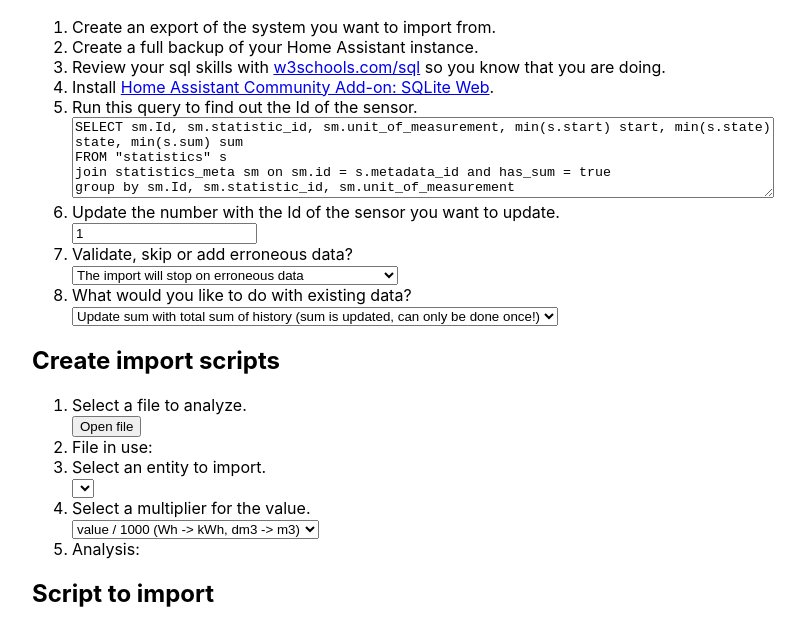
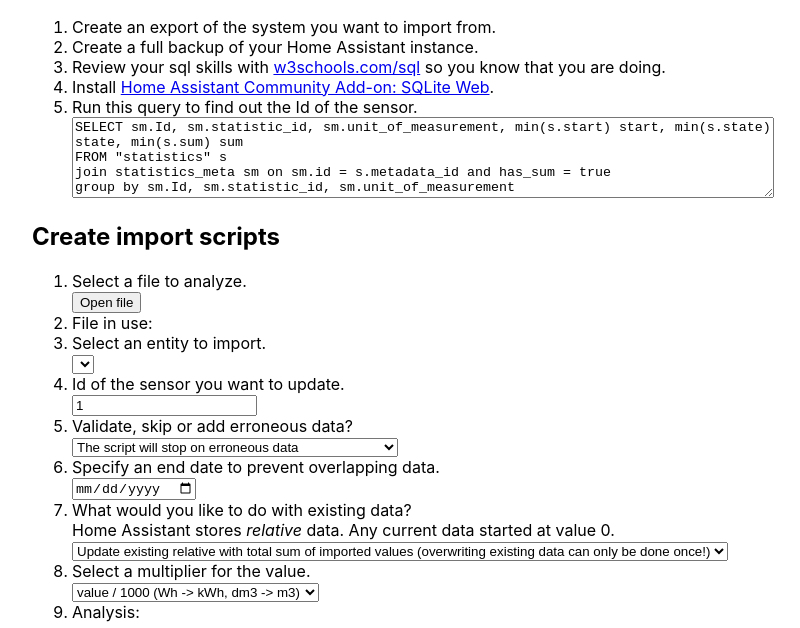
Before and after one commit to Johanbos/home-assistant-import, an Electron app: page src/ui/index.html in a window 800 px wide. Shown: the part 146-774 px from the top of the page. Drawn offline with Linux system fonts and the light colour scheme.

Commit message:
Add endDate

```diff
--- a/src/core/statistics.js
+++ b/src/core/statistics.js
@@ -10,6 +10,12 @@ class Statistics {
     add(metadata_id, date, value) {
         try {
             let sum = 0;
+
+            if (this.options.endDate) {
+                if (date < this.options.endDate) {
+                    return;
+                }
+            }
 
             if (this.lastStatistic) {
                 // Validate
--- a/src/ui/index.html
+++ b/src/ui/index.html
@@ -21,26 +21,6 @@ join statistics_meta sm on sm.id = s.metadata_id and has_sum = true
 group by sm.Id, sm.statistic_id, sm.unit_of_measurement
             </textarea>
           </li>
-          <li>
-            Update the number with the Id of the sensor you want to update.<br />
-            <input id="metadataId" type="number" value="1" />
-          </li>
-          <li>
-            Validate, skip or add erroneous data?<br/>
-            <select id="validateData">
-              <option value="validate">The import will stop on erroneous data</option>
-              <option value="skip">The import will skip erroneous data</option>
-              <option value="">No validation is done and every value will be added</option>
-            </select>
-          </li>
-          <li>
-            What would you like to do with existing data?<br/>
-            <select id="existingDataMode">
-              <option value="update">Update sum with total sum of history (sum is updated, can only be done once!)</option>
-              <option value="delete">Delete existing data</option>
-              <option value="">Do nothing with existing data (sum may become incorrect)</option>
-            </select>
-          </li>
         </ol>
 
       <h2>Create import scripts</h2>
@@ -53,6 +33,31 @@ group by sm.Id, sm.statistic_id, sm.unit_of_measurement
         <li>
           Select an entity to import. <br/>
           <select id="entityId">
+          </select>
+        </li>
+        <li>
+          Id of the sensor you want to update.<br />
+          <input id="metadataId" type="number" value="1" />
+        </li>
+        <li>
+          Validate, skip or add erroneous data?<br/>
+          <select id="validateData">
+            <option value="validate">The script will stop on erroneous data</option>
+            <option value="skip">The script will skip erroneous data</option>
+            <option value="">No validation is done and every value will be added</option>
+          </select>
+        </li>
+        <li>
+          Specify an end date to prevent overlapping data.<br/>
+          <input if="endDate" type="date"></input>
+        </li>
+        <li>
+          What would you like to do with existing data?<br/>
+          Home Assistant stores <i>relative</i> data. Any current data started at value 0.<br/>
+          <select id="existingDataMode">
+            <option value="update">Update existing relative with total sum of imported values (overwriting existing data can only be done once!)</option>
+            <option value="delete">Delete existing data</option>
+            <option value="">Do nothing with existing data (next day value may become incorrect)</option>
           </select>
         </li>
         <li>
--- a/src/ui/index.js
+++ b/src/ui/index.js
@@ -25,6 +25,7 @@ async function openFile(filePath = null) {
         existingDataMode: document.getElementById('existingDataMode').value,
         transformValueMode: document.getElementById('transformValueMode').value,
         validateData: document.getElementById('validateData').value,
+        endDate: document.getElementById('endDate').value,
     };
     const response = await window.electronAPI.createImport(filePath, metadata_id, entityId, options);
     console.log('openFile', response);
```
